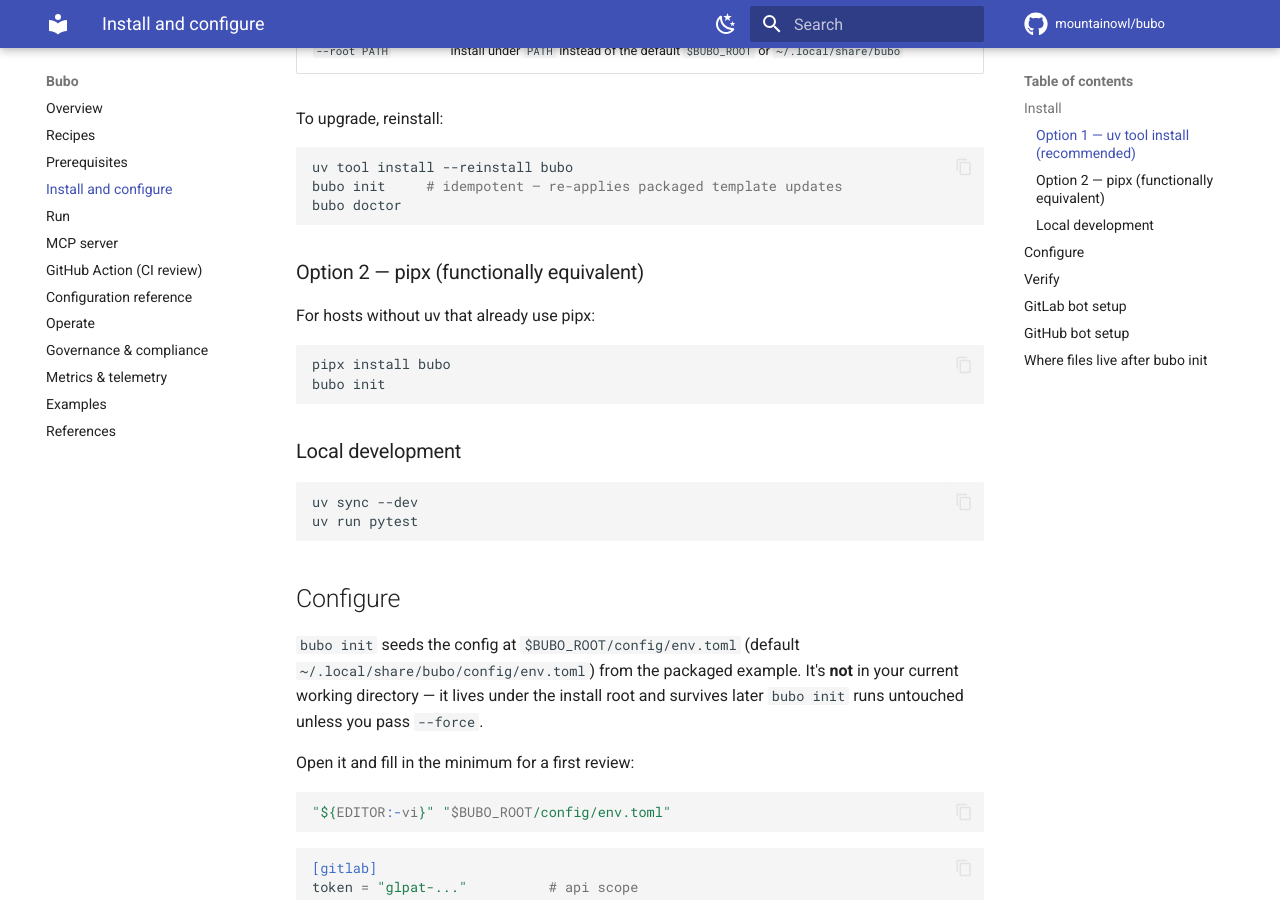
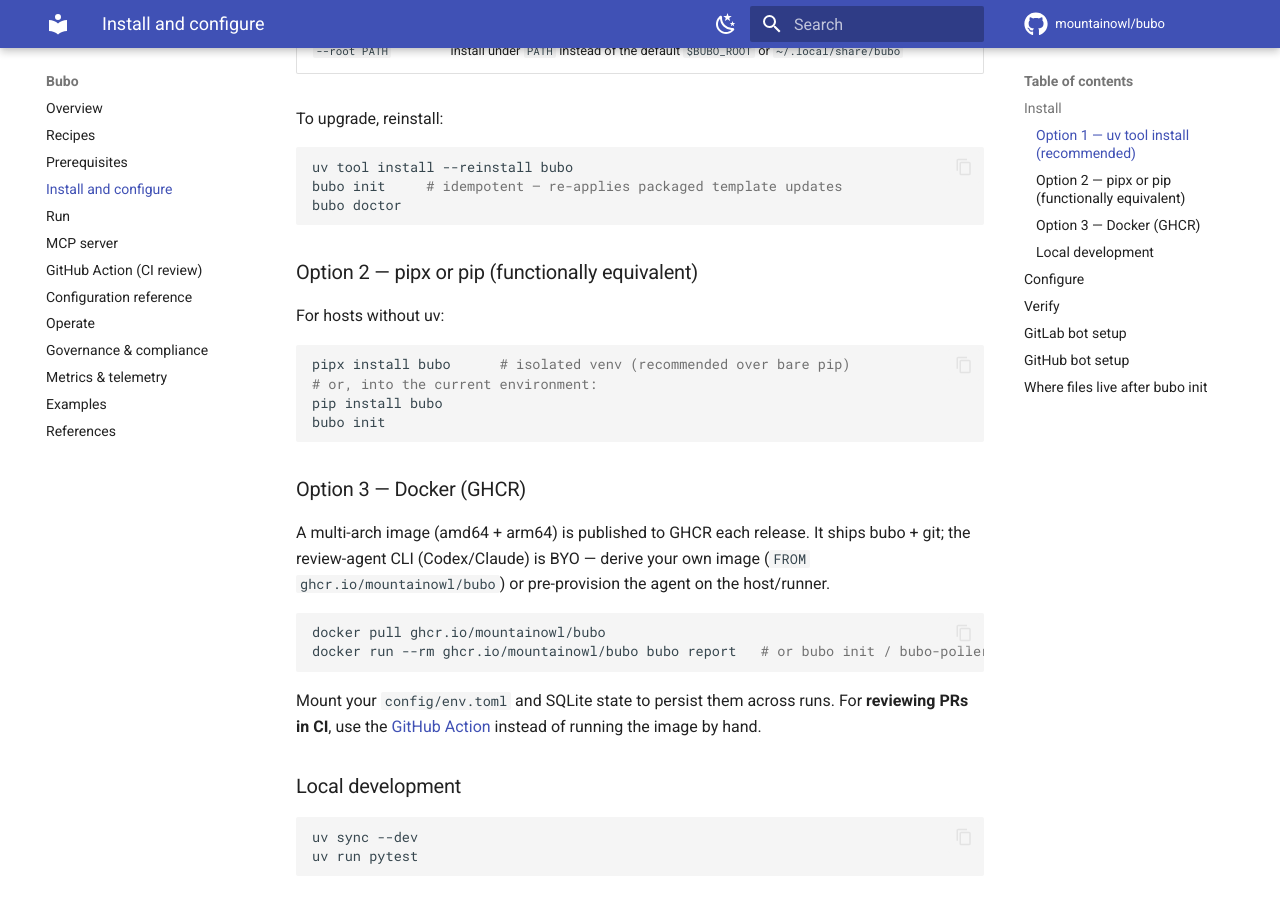
Before and after one commit to mountainowl/ai-code-review, an MkDocs documentation site: the page built from docs/install-and-configure.md, in a window 1280 px wide and 900 px high, scrolled down 1056 px. Built offline with MkDocs 1.6.1 and Material for MkDocs 9.7.7, drawn with Linux system fonts in a browser that asks for light colours; comment, search, counter and statistics services are not loaded; some of the changed text lies outside the part shown.

Commit message:
docs: document pip and Docker install methods on the install page

````diff
--- a/docs/install-and-configure.md
+++ b/docs/install-and-configure.md
@@ -6,9 +6,10 @@
 
 ## Install
 
-`uv tool install` is the recommended path. The old shell-installer scripts
-(`scripts/install-package.sh` and `scripts/deploy-package.sh`) are gone — use
-the `uv tool install` flow below (or pipx).
+Bubo ships on PyPI and GHCR, so there are a few ways in — pick one:
+`uv tool install` (recommended), `pipx` / plain `pip`, or the Docker image. The
+old shell-installer scripts (`scripts/install-package.sh` and
+`scripts/deploy-package.sh`) are gone.
 
 ### Option 1 — `uv tool install` (recommended)
 
@@ -47,14 +48,31 @@
 bubo doctor
 ```
 
-### Option 2 — pipx (functionally equivalent)
+### Option 2 — pipx or pip (functionally equivalent)
 
-For hosts without uv that already use pipx:
+For hosts without uv:
 
 ```sh
-pipx install bubo
+pipx install bubo      # isolated venv (recommended over bare pip)
+# or, into the current environment:
+pip install bubo
 bubo init
 ```
+
+### Option 3 — Docker (GHCR)
+
+A multi-arch image (amd64 + arm64) is published to GHCR each release. It ships
+bubo + git; the review-agent CLI (Codex/Claude) is BYO — derive your own image
+(`FROM ghcr.io/mountainowl/bubo`) or pre-provision the agent on the host/runner.
+
+```sh
+docker pull ghcr.io/mountainowl/bubo
+docker run --rm ghcr.io/mountainowl/bubo bubo report   # or bubo init / bubo-poller
+```
+
+Mount your `config/env.toml` and SQLite state to persist them across runs. For
+**reviewing PRs in CI**, use the [GitHub Action](github-action.md) instead of
+running the image by hand.
 
 ### Local development
 
````
